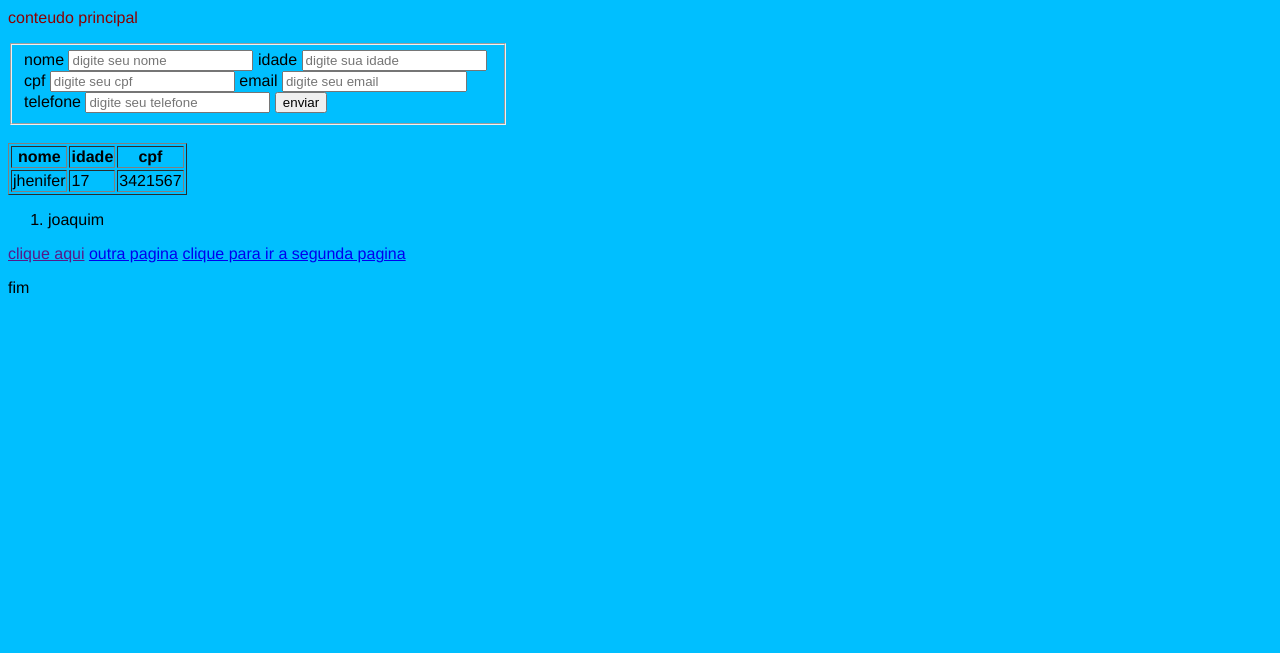
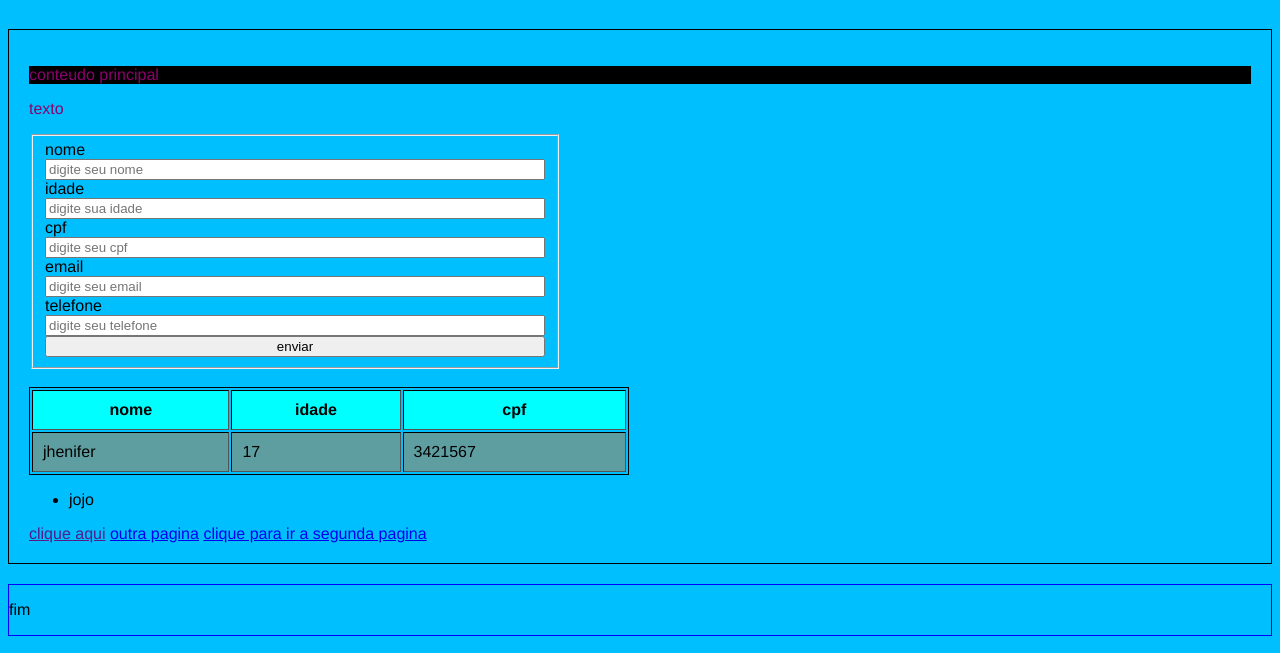
Before and after one commit to jheyjhey12/aula_github, a plain HTML site: page index.html in a window 1280 px wide. Shown: the part 147-800 px from the top of the page. Drawn offline with Linux system fonts and the light colour scheme.

Commit message:
conteudo principal

```diff
--- a/index.html
+++ b/index.html
@@ -15,7 +15,8 @@
     </header>
 
     <main>
-        <p>conteudo principal</p>
+        <p class="preto">conteudo principal</p>
+        <p>texto</p>
         <form>
          <fieldset>
             <label>nome</label>
@@ -47,9 +48,9 @@
             </tr>
         </table>
 
-      <ol>
-      <li>joaquim</li>
-      </ol>
+      <ul>
+      <li>jojo</li>
+      </ul>
 
       <a href="">clique aqui</a>
 
--- a/style11.css
+++ b/style11.css
@@ -4,24 +4,49 @@ body{
 }
 
 header {
-border: 1px solid blueviolet; /* criar uma borda/*
+border: 1px solid blueviolet; /* criar uma borda*/
 padding: 10px; /*espaçamento interno */
 text-align: center;
 }
 
 main{
- border: 1px solid black
+ border: 1px solid black; /*definir uma borda para a tela */
  padding: 20px;
  margin-top: 30px;
 }
 
 main p{
-  color: darkred;
+  color: rgb(139, 0, 109);
 }
 
-form {
+.preto{
+    background-color: black;
+}
+
+fieldset {
     display: flex;
     flex-direction: column;
     width: 500px;
-    gap: 10;
+
 }
+
+table {
+    border:  1px solid black;
+    width: 600px;
+
+}
+
+th {
+    background-color: aqua;/* definir uma cor de fundo para as respostas da tabela*/
+    padding: 10px;/* espaçamento internos do titulo*/
+}
+
+td{
+    background-color: cadetblue;/* definir uma cor de fundo para os titulos da tabela*/
+    padding: 10px ;/* espaçamento interno das respostas*/
+}
+
+footer{
+    border: 1px solid blue;
+    margin-top: 20px;/* espaçamento externo do footer, parte superior*/
+}
```
